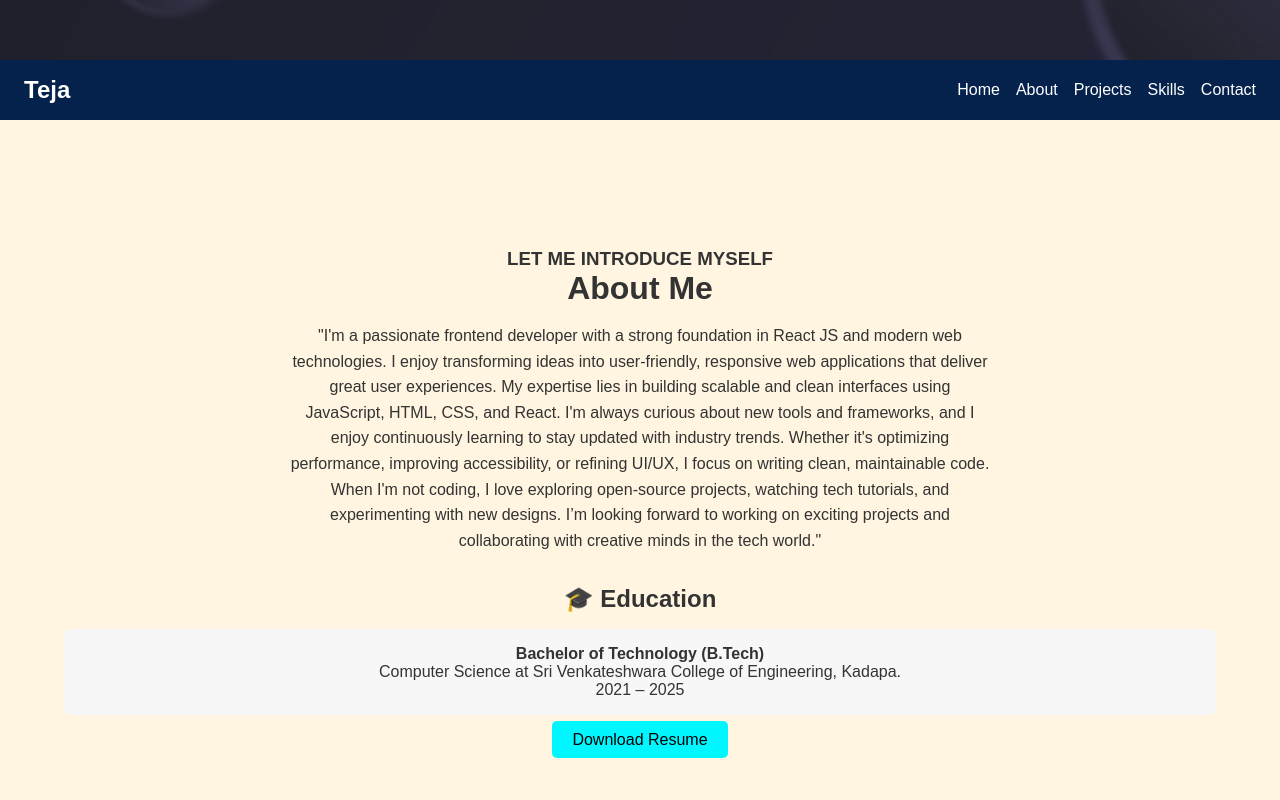
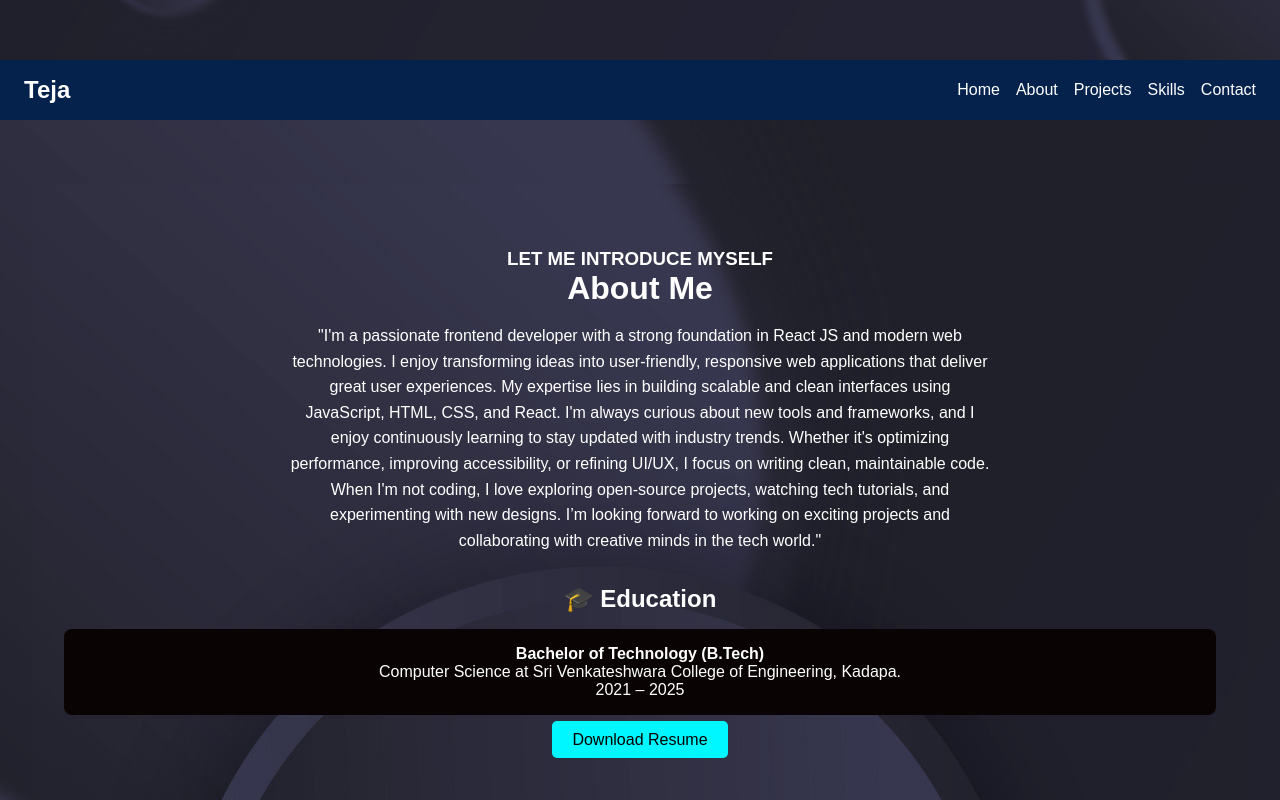
Before and after one commit to teja-reddy21/developer_portfolio, a React (Vite) app: page / in a window 1280 px wide. Shown: the part 740-1540 px from the top of the page. Built offline with nearby package versions, Linux system fonts and the light colour scheme; the HTML template or start-up script is replaced by a standard one.

Commit message:
background change

```diff
--- a/src/Componants/About page/about.css
+++ b/src/Componants/About page/about.css
@@ -1,8 +1,8 @@
 /* src/components/About.css */
 .about {
   padding: 4rem 2rem;
-  background: #fff5e1;;
-  color: #333;
+ background-image: url('../../assets/bg_image.jpg');
+  color: white;
   text-align: center;
 }
 
@@ -16,6 +16,10 @@
   margin: 0 auto;
   line-height: 1.6;
 }
+ .resume-btn {
+  margin-top: 2rem;
+  justify-content: center;
+ }
 
 .education {
   margin-top: 2rem;
@@ -34,7 +38,7 @@
 
 .education li {
   margin-bottom: 1rem;
-  background: #f7f7f7;
+  background: #090303;
   padding: 1rem;
   border-radius: 8px;
 }
```
